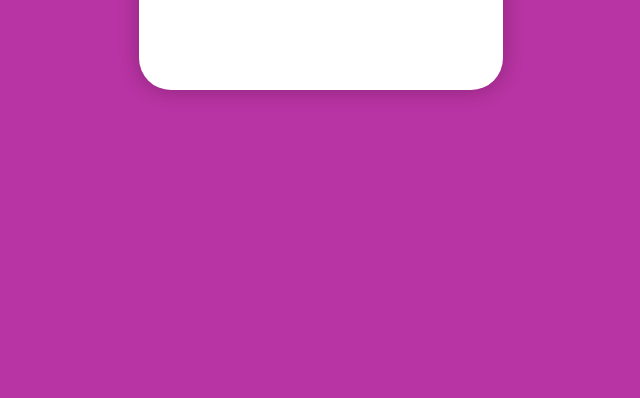
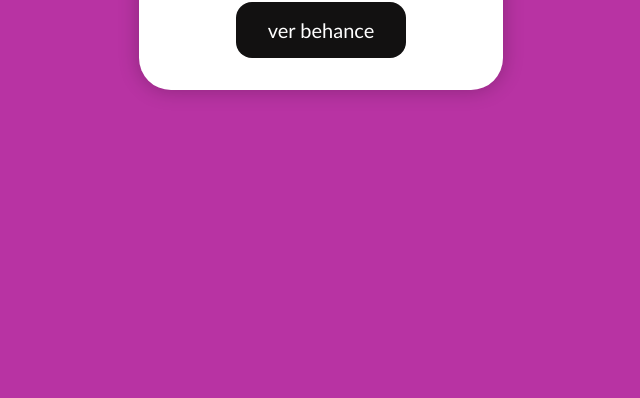
Before and after one commit to antobkn/tarea1-componenteweb, a plain HTML site: page index.html in a window 1280 px wide. Shown: the part 402-800 px from the top of the page, without its empty margins (319-959 px from the left). Drawn offline with Linux system fonts and the light colour scheme.

Commit message:
Update estilos.css

```diff
--- a/estilos.css
+++ b/estilos.css
@@ -33,7 +33,7 @@
 
 .boton{
     display: inline-block;
-    background-color: #fff;
+    background-color: #121111;
     padding: 16px 32px;
     border-radius:16px;
     font-size: 20px;
```
